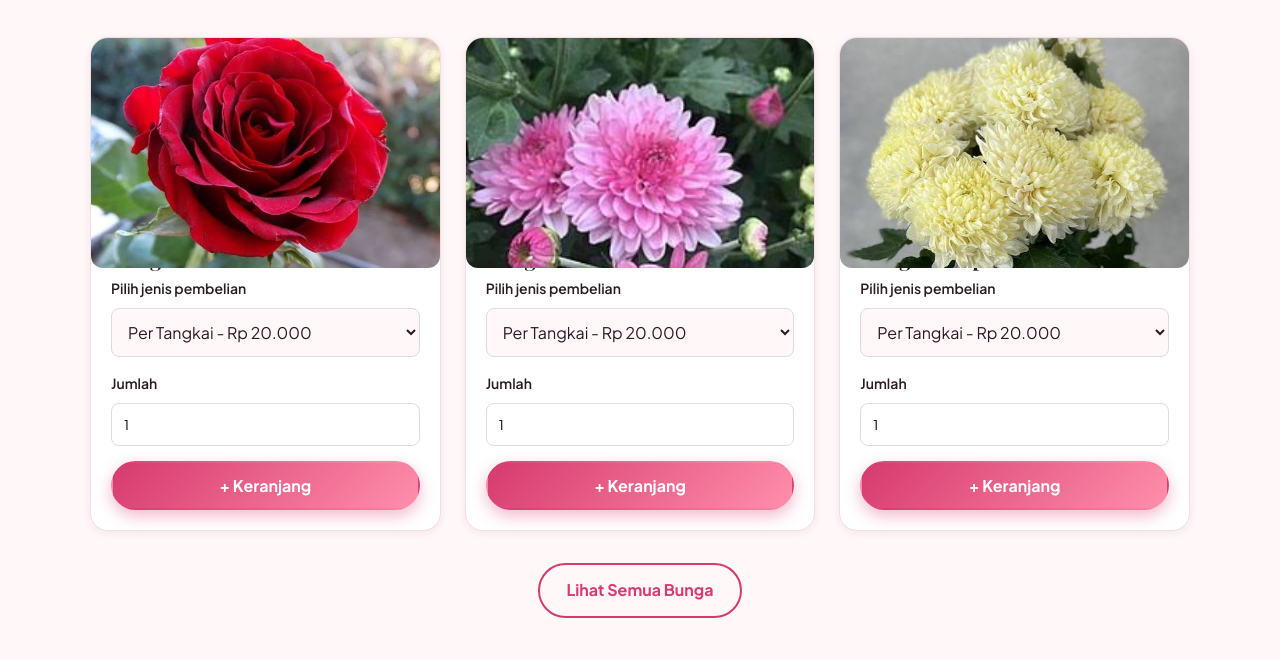
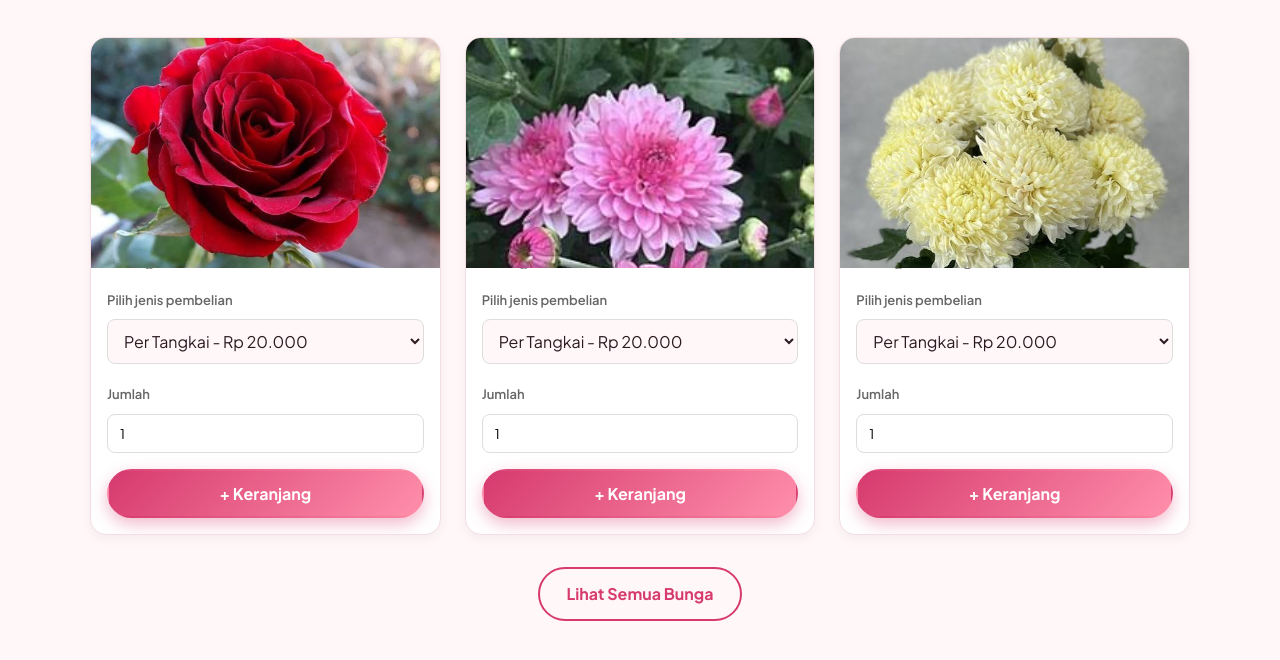
Before and after one commit to Athareonz/AksaraFlora, a plain HTML site: page index.html in a window 1280 px wide. Shown: the part 768-1428 px from the top of the page. Drawn offline with nearby package versions, Linux system fonts and the light colour scheme.

Commit message:
Refactor CSS for product layout and styling
Updated styles for product images and body to enhance layout and readability.

```diff
--- a/style.css
+++ b/style.css
@@ -660,35 +660,76 @@ img.brand-icon { width: 56px; height: 56px; object-fit: contain; background: non
 /* Lingkaran bunga di hero jadi bulat (desktop) */
 @media (min-width: 861px) { .hero-art { width: 100%; } }
 
+/* --- PERBAIKAN KATALOG & NAMA BUNGA --- */
 .product-image {
     width: 100%;
     height: 230px;
     object-fit: cover;
-    border-radius: 12px;
+    border-radius: 12px 12px 0 0;
 }
 
 .product-card {
     overflow: hidden;
+    background: #ffffff;
+    border-radius: 16px;
+    border: 1px solid #f3dde3;
+    box-shadow: 0 4px 12px rgba(0, 0, 0, 0.05);
+}
+
+.product-body {
+    padding: 16px;
+}
+
+/* Penambahan CSS agar Nama Bunga terlihat jelas */
+.product-body h3 {
+    display: block;
+    color: #2b1a22; /* Warna teks gelap agar kontras & jelas */
+    font-size: 1.25rem;
+    font-weight: 700;
+    margin-top: 0;
+    margin-bottom: 12px;
+    line-height: 1.3;
+}
+
+.product-body label {
+    display: block;
+    font-size: 13px;
+    font-weight: 600;
+    color: #666;
+    margin-top: 8px;
+    margin-bottom: 4px;
 }
 
 .product-body select,
 .product-body input {
     width: 100%;
-    padding: 12px;
-    margin: 8px 0 15px;
+    padding: 10px 12px;
+    margin-top: 4px;
+    margin-bottom: 12px;
     border: 1px solid #ddd;
     border-radius: 8px;
     font-family: inherit;
-}
-
-.product-body label {
-    display: block;
-    font-size: 14px;
-    font-weight: 600;
+    box-sizing: border-box;
 }
 
 .product-body button {
     width: 100%;
+    margin-top: 4px;
+}
+
+.qris-placeholder {
+    width: 230px;
+    height: 230px;
+    margin: 20px auto;
+    border: 2px dashed #c49b83;
+    border-radius: 15px;
+    display: flex;
+    flex-direction: column;
+    justify-content: center;
+    align-items: center;
+    text-align: center;
+    background: #fff8f4;
+    padding: 20px;
 }
 
 .qris-placeholder {
```
